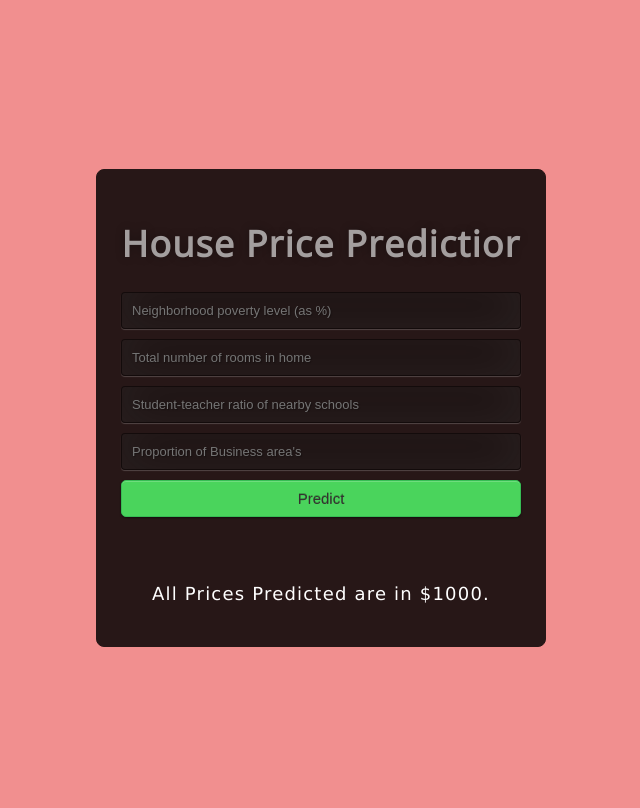
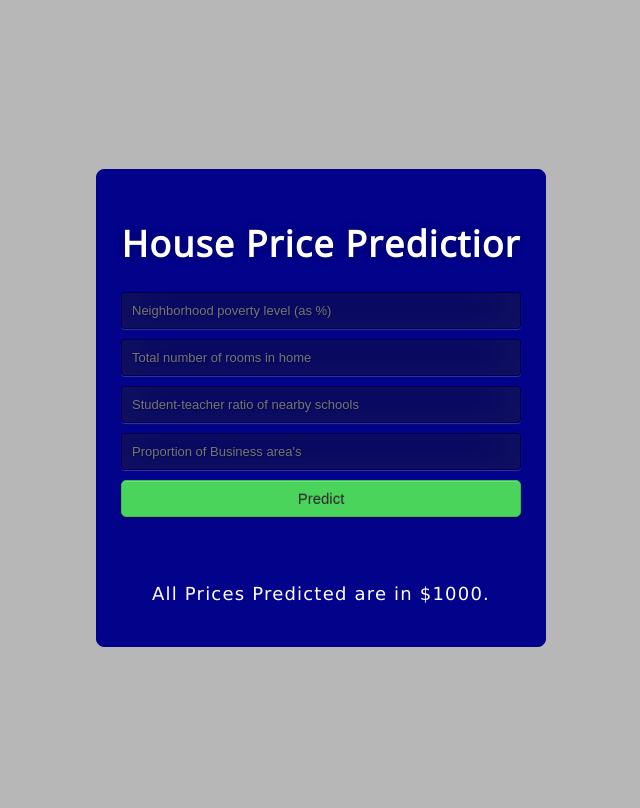
Before and after one commit to NarenKumarVR/boston-house-prediction, a Flask app: page / in a window 1280 px wide. Shown: the whole page, without its empty margins (327-967 px from the left). Run offline with Flask 2, Linux system fonts and the light colour scheme; parts of the project's set-up code (start-up, migrations or seed data) failed here and were passed over.

Commit message:
changes to edit

```diff
--- a/app.py
+++ b/app.py
@@ -1,5 +1,5 @@
 from flask import Flask, request, url_for, redirect, render_template, jsonify
-import xgboost
+
 import pandas as pd
 import joblib
 
--- a/static/style.css
+++ b/static/style.css
@@ -17,7 +17,7 @@ body {
     width: 100%;
     height: 100%;
     font-family: 'Open Sans', sans-serif;
-    background: rgb(241, 143, 143);
+    background: rgb(183, 183, 183);
     color: #fff;
     font-size: 18px;
     text-align: center;
@@ -30,14 +30,14 @@ body {
 .login {
     position: absolute;
     width: 450px;
-    background: #271717;
+    background: #02028b;
     padding: 24px;
-    border: 1px solid #271717;
+    border: 1px solid #00008B;
     border-radius: 8px
 }
 
 .login h1 {
-    color: rgba(233, 233, 233, 0.651);
+    color: rgb(255, 255, 255);
     text-shadow: 0 0 10px rgba(0, 0, 0, 0.3);
     text-align: center;
 }
--- /dev/null
+++ b/wsgi.py
@@ -0,0 +1,4 @@
+from app import app
+
+if __name__ == "__main__":
+    app.run()
```
